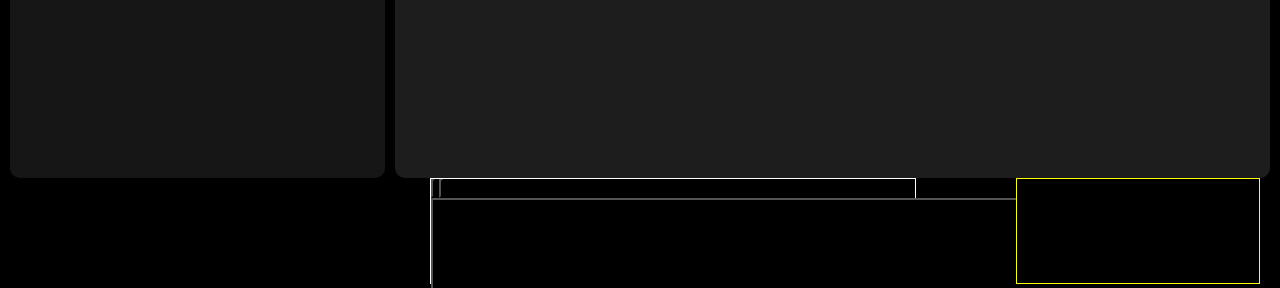
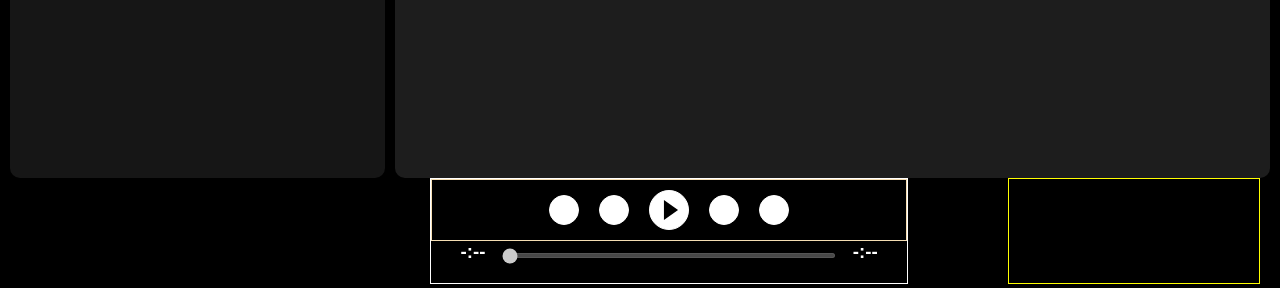
Before and after one commit to Amanpandey001/Spotify-clone, a plain HTML site: page spotify/main/index.html in a window 1280 px wide. Shown: the part 512-800 px from the top of the page. Drawn offline with Linux system fonts and the light colour scheme.

Commit message:
Update style.css

```diff
--- a/spotify/main/css/style.css
+++ b/spotify/main/css/style.css
@@ -191,3 +191,55 @@ nav {
     width: 20vw;
     margin-right: 20px;
 }
+#range{
+    width: 70%;
+    height: 5px;
+}
+.progbar{
+    width: 100%;
+    display: flex;
+    align-items: last baseline;
+    justify-content: center;
+    gap: 17px;
+}
+.soundbuttons{
+    height: 60%;
+    border: 1px solid wheat;
+    display: flex;
+    align-items: center;
+    justify-content: center;
+    gap: 20px;
+}
+.soundbuttons button{
+    border: 1px solid white;
+    width: 10px;
+    height: 10px;
+}
+#shuffle,#backward,#forward,#repeat{
+    border-radius: 100%;
+    padding: 1px;
+    width: 30px;
+    height: 30px;
+    background-color: white;
+    display: flex;
+    align-items: center;
+    justify-content: center;
+}
+/* #shuffle img{
+    border-radius: 100%;
+    padding: 10px;
+    width: 30px;
+} */
+#play{
+    border-radius: 100%;
+    width: 40px;
+    height: 40px;
+    background-color: white;
+    display: flex;
+    align-items: center;
+    justify-content: center;
+}
+#play img{
+    width: 20px;
+    margin-left: 4px;
+}
```
